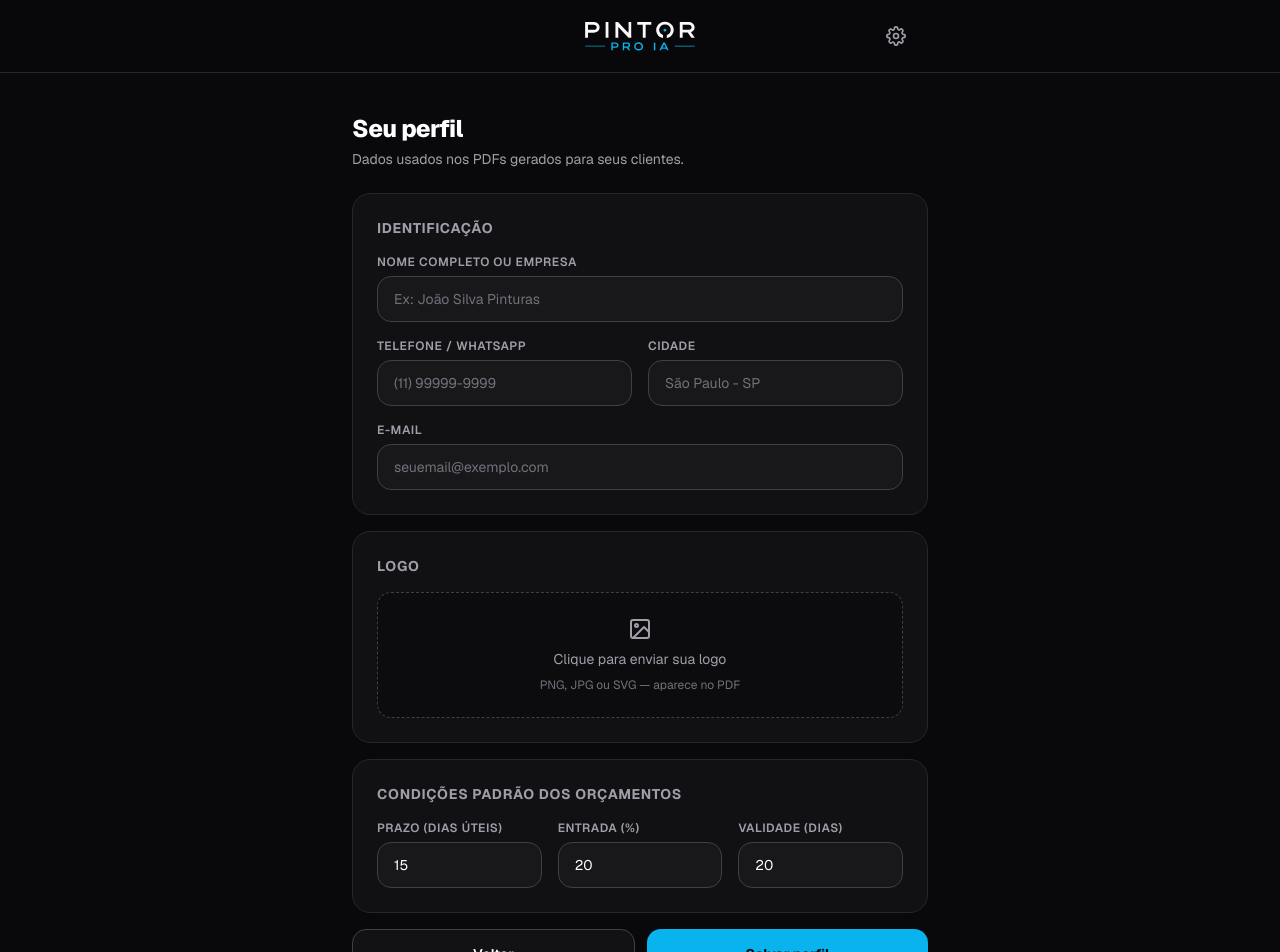
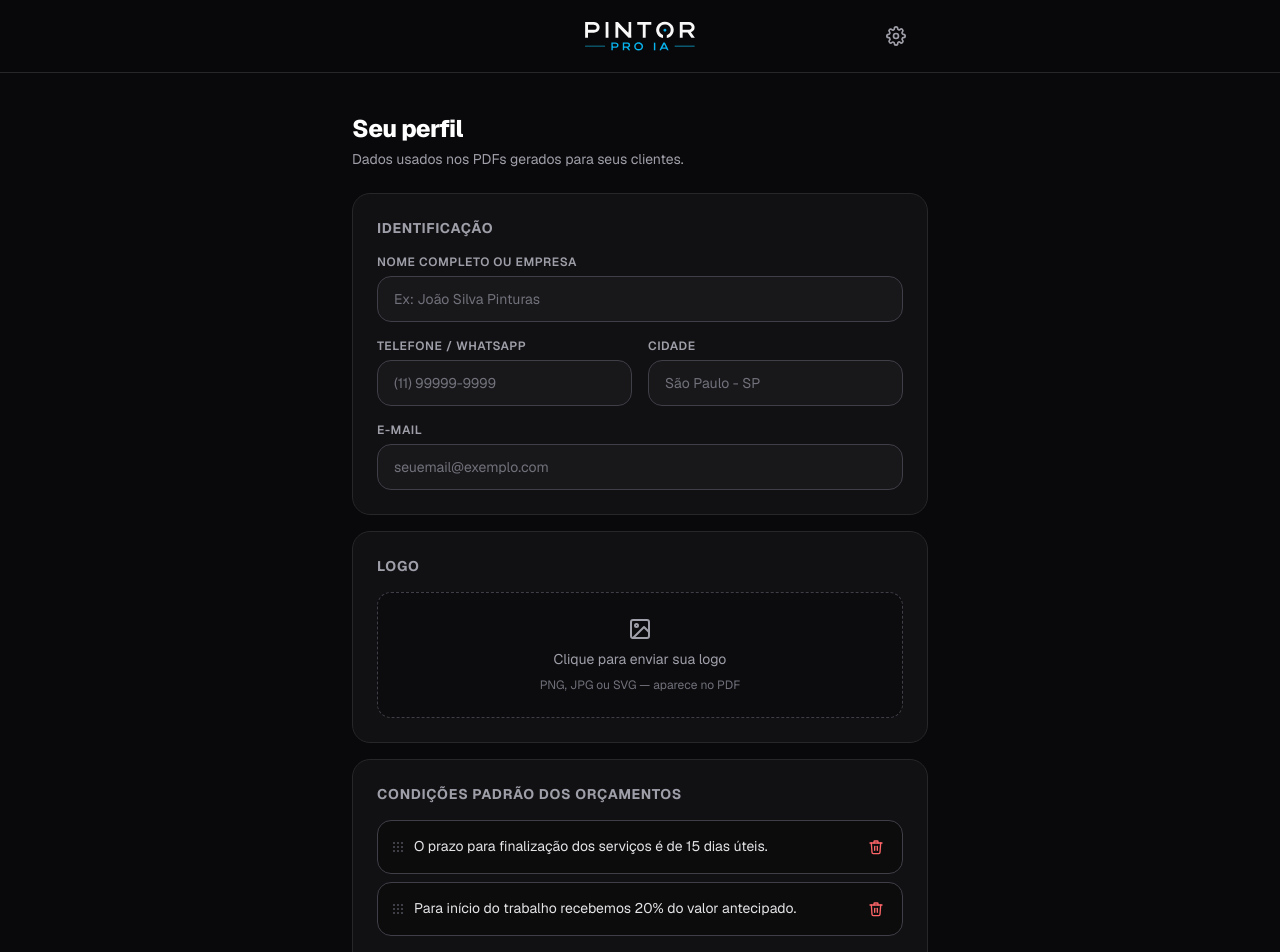
Before and after one commit to thiagoalvesfoz/simulador-orcamento-pinturas, a Next.js app: page /perfil in a window 1280 px wide. Shown: the top 952 px of the page. Built offline with nearby package versions, Linux system fonts and the light colour scheme.

Commit message:
feat(perfil): drag and drop para reordenar condições do orçamento

```diff
--- a/package.json
+++ b/package.json
@@ -10,6 +10,9 @@
   },
   "dependencies": {
     "@base-ui/react": "^1.4.1",
+    "@dnd-kit/core": "^6.3.1",
+    "@dnd-kit/sortable": "^10.0.0",
+    "@dnd-kit/utilities": "^3.2.2",
     "@google/genai": "^1.50.1",
     "@react-pdf/renderer": "^4.5.1",
     "class-variance-authority": "^0.7.1",
--- a/src/app/api/gerar-pdf/route.tsx
+++ b/src/app/api/gerar-pdf/route.tsx
@@ -95,6 +95,11 @@ function validarRascunho(input: unknown): RascunhoOrcamento | null {
 function validarPerfil(input: unknown): PerfilPintor | undefined {
   if (!input || typeof input !== "object") return undefined;
   const p = input as Record<string, unknown>;
+  const condicoes = Array.isArray(p.condicoes)
+    ? p.condicoes.filter(
+        (c): c is string => typeof c === "string" && c.trim().length > 0
+      )
+    : [];
   return {
     nome: typeof p.nome === "string" ? p.nome : "",
     telefone: typeof p.telefone === "string" ? p.telefone : "",
@@ -102,10 +107,7 @@ function validarPerfil(input: unknown): PerfilPintor | undefined {
     cidade: typeof p.cidade === "string" ? p.cidade : "",
     logo_base64:
       typeof p.logo_base64 === "string" ? p.logo_base64 : undefined,
-    prazo_dias: typeof p.prazo_dias === "number" ? p.prazo_dias : 15,
-    entrada_percentual:
-      typeof p.entrada_percentual === "number" ? p.entrada_percentual : 20,
-    validade_dias: typeof p.validade_dias === "number" ? p.validade_dias : 20,
+    condicoes,
   };
 }
 
--- a/src/app/perfil/page.tsx
+++ b/src/app/perfil/page.tsx
@@ -1,5 +1,22 @@
 "use client";
 
+import {
+  DndContext,
+  KeyboardSensor,
+  PointerSensor,
+  closestCenter,
+  useSensor,
+  useSensors,
+  type DragEndEvent,
+} from "@dnd-kit/core";
+import {
+  SortableContext,
+  arrayMove,
+  sortableKeyboardCoordinates,
+  useSortable,
+  verticalListSortingStrategy,
+} from "@dnd-kit/sortable";
+import { CSS } from "@dnd-kit/utilities";
 import { useEffect, useRef, useState } from "react";
 import { useRouter } from "next/navigation";
 import { toast } from "sonner";
@@ -12,10 +29,16 @@ const DEFAULTS: PerfilPintor = {
   telefone: "",
   email: "",
   cidade: "",
-  prazo_dias: 15,
-  entrada_percentual: 20,
-  validade_dias: 20,
+  condicoes: [
+    "O prazo para finalização dos serviços é de 15 dias úteis.",
+    "Para início do trabalho recebemos 20% do valor antecipado.",
+  ],
 };
+
+const inputCls =
+  "w-full rounded-xl border border-zinc-700 bg-zinc-900 px-4 py-3 text-sm text-white placeholder-zinc-500 outline-none transition focus:border-brand-400 focus:ring-1 focus:ring-brand-400";
+
+const MAX_CHARS = 135;
 
 function Campo({
   label,
@@ -34,14 +57,99 @@ function Campo({
   );
 }
 
-const inputCls =
-  "w-full rounded-xl border border-zinc-700 bg-zinc-900 px-4 py-3 text-sm text-white placeholder-zinc-500 outline-none transition focus:border-brand-400 focus:ring-1 focus:ring-brand-400";
+function CondicaoItem({
+  id,
+  cond,
+  onRemove,
+}: {
+  id: string;
+  cond: string;
+  onRemove: () => void;
+}) {
+  const {
+    attributes,
+    listeners,
+    setNodeRef,
+    transform,
+    transition,
+    isDragging,
+  } = useSortable({ id });
+
+  return (
+    <li
+      ref={setNodeRef}
+      style={{
+        transform: CSS.Transform.toString(transform),
+        transition,
+        opacity: isDragging ? 0.4 : 1,
+        zIndex: isDragging ? 10 : undefined,
+      }}
+      className="flex cursor-grab items-center gap-2 rounded-xl border border-zinc-700 bg-zinc-950/60 px-3 py-3 touch-none active:cursor-grabbing"
+      {...attributes}
+      {...listeners}
+    >
+      <span className="shrink-0 text-zinc-600">
+        <svg
+          xmlns="http://www.w3.org/2000/svg"
+          viewBox="0 0 24 24"
+          fill="currentColor"
+          className="h-4 w-4"
+        >
+          <circle cx="6" cy="6" r="1.5" />
+          <circle cx="12" cy="6" r="1.5" />
+          <circle cx="18" cy="6" r="1.5" />
+          <circle cx="6" cy="12" r="1.5" />
+          <circle cx="12" cy="12" r="1.5" />
+          <circle cx="18" cy="12" r="1.5" />
+          <circle cx="6" cy="18" r="1.5" />
+          <circle cx="12" cy="18" r="1.5" />
+          <circle cx="18" cy="18" r="1.5" />
+        </svg>
+      </span>
+
+      <span className="flex-1 text-sm text-zinc-200 leading-snug">{cond}</span>
+
+      <button
+        type="button"
+        onClick={(e) => { e.stopPropagation(); onRemove(); }}
+        onPointerDown={(e) => e.stopPropagation()}
+        aria-label="Remover condição"
+        className="shrink-0 rounded-lg p-1.5 text-red-400 transition hover:bg-red-500/10"
+      >
+        <svg
+          xmlns="http://www.w3.org/2000/svg"
+          viewBox="0 0 24 24"
+          fill="none"
+          stroke="currentColor"
+          strokeWidth="2"
+          strokeLinecap="round"
+          strokeLinejoin="round"
+          className="h-4 w-4"
+        >
+          <polyline points="3 6 5 6 21 6" />
+          <path d="M19 6l-1 14a2 2 0 0 1-2 2H8a2 2 0 0 1-2-2L5 6" />
+          <path d="M10 11v6" />
+          <path d="M14 11v6" />
+          <path d="M9 6V4a1 1 0 0 1 1-1h4a1 1 0 0 1 1 1v2" />
+        </svg>
+      </button>
+    </li>
+  );
+}
 
 export default function PerfilPage() {
   const router = useRouter();
   const [perfil, setPerfil] = useState<PerfilPintor>(DEFAULTS);
   const [logoPreview, setLogoPreview] = useState<string | null>(null);
+  const [novaCondicao, setNovaCondicao] = useState("");
   const fileRef = useRef<HTMLInputElement>(null);
+
+  const sensors = useSensors(
+    useSensor(PointerSensor),
+    useSensor(KeyboardSensor, {
+      coordinateGetter: sortableKeyboardCoordinates,
+    })
+  );
 
   useEffect(() => {
     const saved = carregarPerfil();
@@ -52,7 +160,7 @@ export default function PerfilPage() {
     }
   }, []);
 
-  function set(field: keyof PerfilPintor, value: string | number) {
+  function set<K extends keyof PerfilPintor>(field: K, value: PerfilPintor[K]) {
     setPerfil((prev) => ({ ...prev, [field]: value }));
   }
 
@@ -74,11 +182,38 @@ export default function PerfilPage() {
     if (fileRef.current) fileRef.current.value = "";
   }
 
+  function adicionarCondicao() {
+    const txt = novaCondicao.trim();
+    if (!txt) return;
+    set("condicoes", [...perfil.condicoes, txt]);
+    setNovaCondicao("");
+  }
+
+  function removerCondicao(idx: number) {
+    set("condicoes", perfil.condicoes.filter((_, i) => i !== idx));
+  }
+
+  function handleDragEnd(event: DragEndEvent) {
+    const { active, over } = event;
+    if (!over || active.id === over.id) return;
+    const oldIdx = perfil.condicoes.findIndex(
+      (_, i) => `cond-${i}` === active.id
+    );
+    const newIdx = perfil.condicoes.findIndex(
+      (_, i) => `cond-${i}` === over.id
+    );
+    if (oldIdx !== -1 && newIdx !== -1) {
+      set("condicoes", arrayMove(perfil.condicoes, oldIdx, newIdx));
+    }
+  }
+
   function aoSalvar(e: React.FormEvent) {
     e.preventDefault();
     salvarPerfil(perfil);
     toast.success("Perfil salvo com sucesso!");
   }
+
+  const condicaoIds = perfil.condicoes.map((_, i) => `cond-${i}`);
 
   return (
     <>
@@ -95,6 +230,7 @@ export default function PerfilPage() {
           </div>
 
           <form onSubmit={aoSalvar} className="space-y-4">
+            {/* Identificação */}
             <section className="rounded-2xl border border-zinc-800 bg-zinc-900/60 p-5 backdrop-blur sm:p-6">
               <h3 className="mb-4 text-sm font-bold uppercase tracking-wider text-zinc-400">
                 Identificação
@@ -141,6 +277,7 @@ export default function PerfilPage() {
               </div>
             </section>
 
+            {/* Logo */}
             <section className="rounded-2xl border border-zinc-800 bg-zinc-900/60 p-5 backdrop-blur sm:p-6">
               <h3 className="mb-4 text-sm font-bold uppercase tracking-wider text-zinc-400">
                 Logo
@@ -196,50 +333,64 @@ export default function PerfilPage() {
               />
             </section>
 
+            {/* Condições */}
             <section className="rounded-2xl border border-zinc-800 bg-zinc-900/60 p-5 backdrop-blur sm:p-6">
               <h3 className="mb-4 text-sm font-bold uppercase tracking-wider text-zinc-400">
                 Condições padrão dos orçamentos
               </h3>
-              <div className="grid grid-cols-3 gap-4">
-                <Campo label="Prazo (dias úteis)">
+
+              {perfil.condicoes.length > 0 && (
+                <DndContext
+                  sensors={sensors}
+                  collisionDetection={closestCenter}
+                  onDragEnd={handleDragEnd}
+                >
+                  <SortableContext
+                    items={condicaoIds}
+                    strategy={verticalListSortingStrategy}
+                  >
+                    <ul className="mb-4 space-y-2">
+                      {perfil.condicoes.map((cond, idx) => (
+                        <CondicaoItem
+                          key={condicaoIds[idx]}
+                          id={condicaoIds[idx]}
+                          cond={cond}
+                          onRemove={() => removerCondicao(idx)}
+                        />
+                      ))}
+                    </ul>
+                  </SortableContext>
+                </DndContext>
+              )}
+
+              <div className="flex flex-col gap-3">
+                <div className="relative">
                   <input
-                    className={inputCls}
-                    type="number"
-                    min={1}
-                    max={365}
-                    value={perfil.prazo_dias}
-                    onChange={(e) =>
-                      set("prazo_dias", Math.max(1, Number(e.target.value)))
-                    }
+                    className={inputCls + " pr-16"}
+                    type="text"
+                    placeholder="Ex: Tinta fornecida pelo cliente."
+                    maxLength={MAX_CHARS}
+                    value={novaCondicao}
+                    onChange={(e) => setNovaCondicao(e.target.value)}
+                    onKeyDown={(e) => {
+                      if (e.key === "Enter") {
+                        e.preventDefault();
+                        adicionarCondicao();
+                      }
+                    }}
                   />
-                </Campo>
-                <Campo label="Entrada (%)">
-                  <input
-                    className={inputCls}
-                    type="number"
-                    min={0}
-                    max={100}
-                    value={perfil.entrada_percentual}
-                    onChange={(e) =>
-                      set(
-                        "entrada_percentual",
-                        Math.min(100, Math.max(0, Number(e.target.value)))
-                      )
-                    }
-                  />
-                </Campo>
-                <Campo label="Validade (dias)">
-                  <input
-                    className={inputCls}
-                    type="number"
-                    min={1}
-                    max={365}
-                    value={perfil.validade_dias}
-                    onChange={(e) =>
-                      set("validade_dias", Math.max(1, Number(e.target.value)))
-                    }
-                  />
-                </Campo>
+                  <span className="pointer-events-none absolute right-4 top-1/2 -translate-y-1/2 text-xs text-zinc-500 tabular-nums">
+                    {novaCondicao.length}/{MAX_CHARS}
+                  </span>
+                </div>
+                <button
+                  type="button"
+                  onClick={adicionarCondicao}
+                  disabled={!novaCondicao.trim()}
+                  className="self-start rounded-xl border border-brand-400 bg-brand-400/10 px-4 py-2 text-sm font-semibold text-brand-400 transition hover:bg-brand-400/20 disabled:cursor-not-allowed disabled:opacity-40"
+                >
+                  + Adicionar condição
+                </button>
               </div>
             </section>
 
--- a/src/app/revisao/page.tsx
+++ b/src/app/revisao/page.tsx
@@ -1,5 +1,6 @@
 "use client";
 
+import Link from "next/link";
 import { useRouter } from "next/navigation";
 import { useEffect, useMemo, useState } from "react";
 import { toast } from "sonner";
@@ -34,6 +35,7 @@ export default function RevisaoPage() {
   const [nomeCliente, setNomeCliente] = useState("");
   const [observacoes, setObservacoes] = useState("");
   const [validadeDias, setValidadeDias] = useState(20);
+  const [perfilIncompleto, setPerfilIncompleto] = useState(false);
 
   useEffect(() => {
     const carregado = carregarOrcamento();
@@ -44,7 +46,7 @@ export default function RevisaoPage() {
     // eslint-disable-next-line react-hooks/set-state-in-effect
     setRascunho(carregado);
     const perfil = carregarPerfil();
-    if (perfil?.validade_dias) setValidadeDias(perfil.validade_dias);
+    if (!perfil || !perfil.nome.trim()) setPerfilIncompleto(true);
     setCarregando(false);
     toast.success("Orçamento pronto para revisão", { id: "revisao-extraido" });
   }, [router]);
@@ -163,6 +165,35 @@ export default function RevisaoPage() {
               Ajuste os dados extraídos antes de gerar o PDF
             </p>
           </header>
+
+          {perfilIncompleto && (
+            <Link
+              href="/perfil"
+              className="mb-4 flex items-center gap-3 rounded-xl border border-amber-500/40 bg-amber-500/10 px-4 py-3 text-sm text-amber-300 transition hover:bg-amber-500/20"
+            >
+              <svg
+                xmlns="http://www.w3.org/2000/svg"
+                viewBox="0 0 24 24"
+                fill="none"
+                stroke="currentColor"
+                strokeWidth="2"
+                strokeLinecap="round"
+                strokeLinejoin="round"
+                className="h-4 w-4 shrink-0"
+              >
+                <path d="M10.29 3.86L1.82 18a2 2 0 0 0 1.71 3h16.94a2 2 0 0 0 1.71-3L13.71 3.86a2 2 0 0 0-3.42 0z" />
+                <line x1="12" y1="9" x2="12" y2="13" />
+                <line x1="12" y1="17" x2="12.01" y2="17" />
+              </svg>
+              <span>
+                Seu perfil está incompleto — o PDF não terá seus dados de
+                contato.{" "}
+                <span className="font-semibold underline underline-offset-2">
+                  Configurar agora
+                </span>
+              </span>
+            </Link>
+          )}
 
           <section className="rounded-2xl border border-zinc-800 bg-zinc-900/60 p-5 backdrop-blur sm:p-6">
             <Campo label="Descrição original">
--- a/src/lib/pdf-document.tsx
+++ b/src/lib/pdf-document.tsx
@@ -327,14 +327,16 @@ function addDays(date: Date, days: number): Date {
 export function OrcamentoPdf({ rascunho }: { rascunho: RascunhoOrcamento }) {
   const { dados, descricao, perfil } = rascunho;
 
-  const prazo = perfil?.prazo_dias ?? 15;
-  const entrada = perfil?.entrada_percentual ?? 20;
-  const validadeDias = rascunho.validade_dias ?? perfil?.validade_dias ?? 20;
+  const validadeDias = rascunho.validade_dias ?? 20;
   const validadeData = formatDate(addDays(new Date(), validadeDias));
 
+  const defaultCondicoes = [
+    "O prazo para finalização dos serviços é de 15 dias úteis.",
+    "Para início do trabalho recebemos 20% do valor antecipado.",
+  ];
+
   const terms = [
-    `O prazo para finalização dos serviços é de ${prazo} dias úteis.`,
-    `Para início do trabalho recebemos ${entrada}% do valor antecipado.`,
+    ...(perfil?.condicoes?.length ? perfil.condicoes : defaultCondicoes),
     `Este orçamento tem validade até ${validadeData}.`,
   ];
 
--- a/src/lib/types.ts
+++ b/src/lib/types.ts
@@ -57,9 +57,7 @@ export type PerfilPintor = {
   email: string;
   cidade: string;
   logo_base64?: string;
-  prazo_dias: number;
-  entrada_percentual: number;
-  validade_dias: number;
+  condicoes: string[];
 };
 
 export type RascunhoOrcamento = {
```
Also changed, not shown: 1 other file (tests, documents, lock files or other folders).
